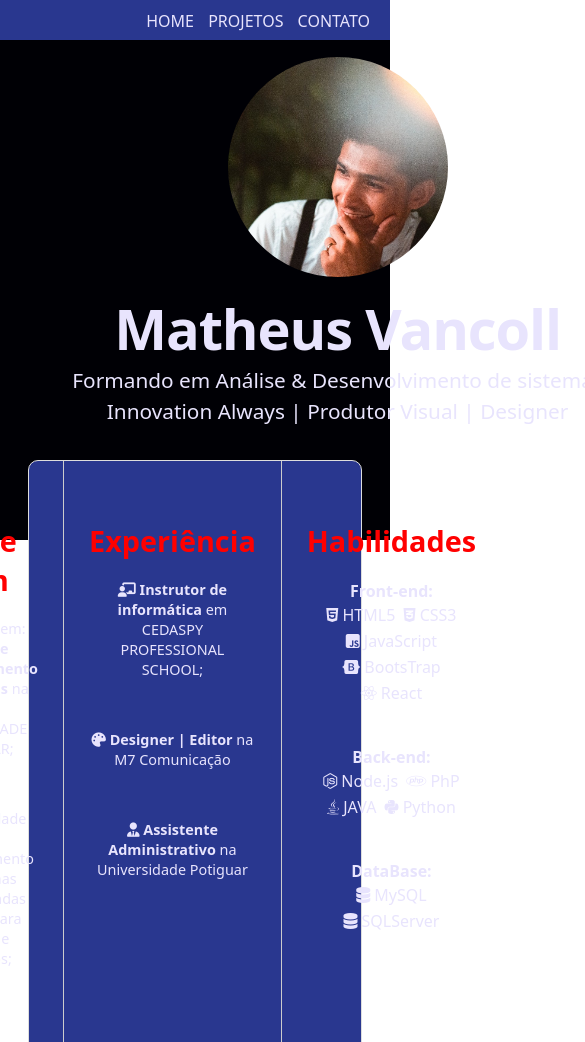
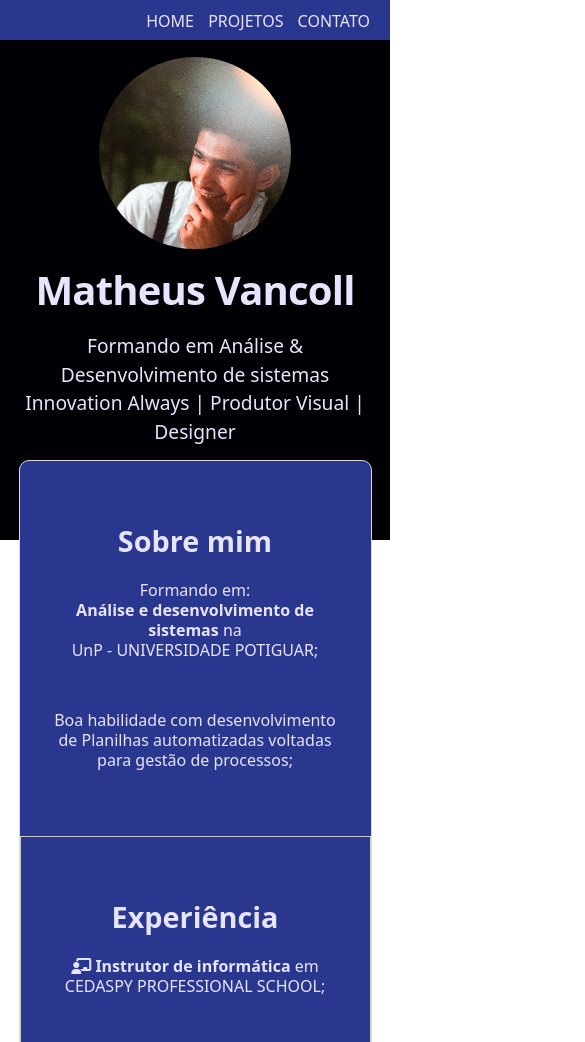
Before and after one commit to matheusvancoll/matheusvancoll.github.io, a plain HTML site: page index.html in a window 390 px wide. Shown: the top 1042 px of the page, 585 px wide, since content can reach past the window. Drawn offline with nearby package versions, Linux system fonts and the light colour scheme.

Commit message:
responsive

```diff
--- a/index.html
+++ b/index.html
@@ -12,8 +12,8 @@
     <script src="https://kit.fontawesome.com/82ec4f90bd.js" crossorigin="anonymous"></script>
     <link rel="stylesheet" href="styles/style.css">
     <!--
-        <meta http-equiv="refresh" content="3" >
     -->
+    <meta http-equiv="refresh" content="3" >
 </head>
 <body>
     <header class="header" id="home">
--- a/styles/style.css
+++ b/styles/style.css
@@ -46,13 +46,11 @@
 /* Profile card */
 
 .section-profile{
-    height: 500px;
-    width: 100%;
+    width: 100%; height: 500px;
     background-color: #000005;
 }
 
 .profile-container{
-    min-width: 80vh;
     display: flex;
     flex-direction: column;
     justify-content: center;
@@ -140,17 +138,6 @@
 
 
 
-
-
-/* Projects*/
-
-.section-projects{
-    width: 100%; height: 500px;
-}
-
-
-
-
 /* Footer*/
 
 footer{
@@ -170,8 +157,36 @@ footer i{
 }
 
 /* Responsive */
-@media(max-width: 600px){
-    h1{
-        color: red;
+@media(max-width: 768px){
+    /* Profile */
+    .profile-img{
+        width: 12rem; height: 12rem;
     }
+    .profile-name{
+        font-size: 2.5rem;
+    }
+    .profile-resume{
+        padding: 1.5rem;
+        padding-top: 1rem;
+        font-size: 1.2rem;
+    }
+
+    /* Skills*/
+    .section-skills{
+        width: 90%;
+    }
+    .section-skills .container{
+        flex-direction: column;
+    }
+    .skill-item{
+        font-size: 1rem;
+    }
+    .central{
+        border-top: 1px solid #ccc;
+        border-bottom: 1px solid #ccc;
+    }
+    .skills-list{
+        padding-bottom: 1rem;
+    }
+
 }
```
